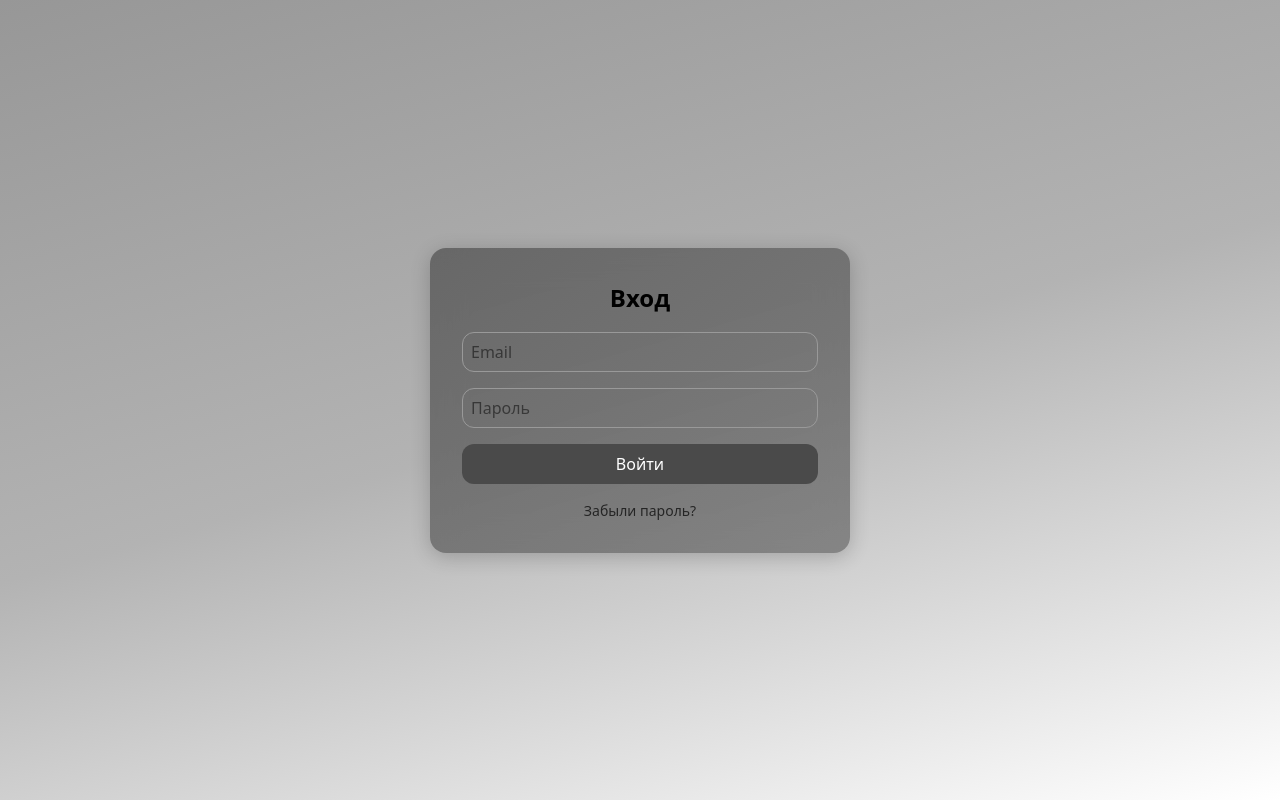
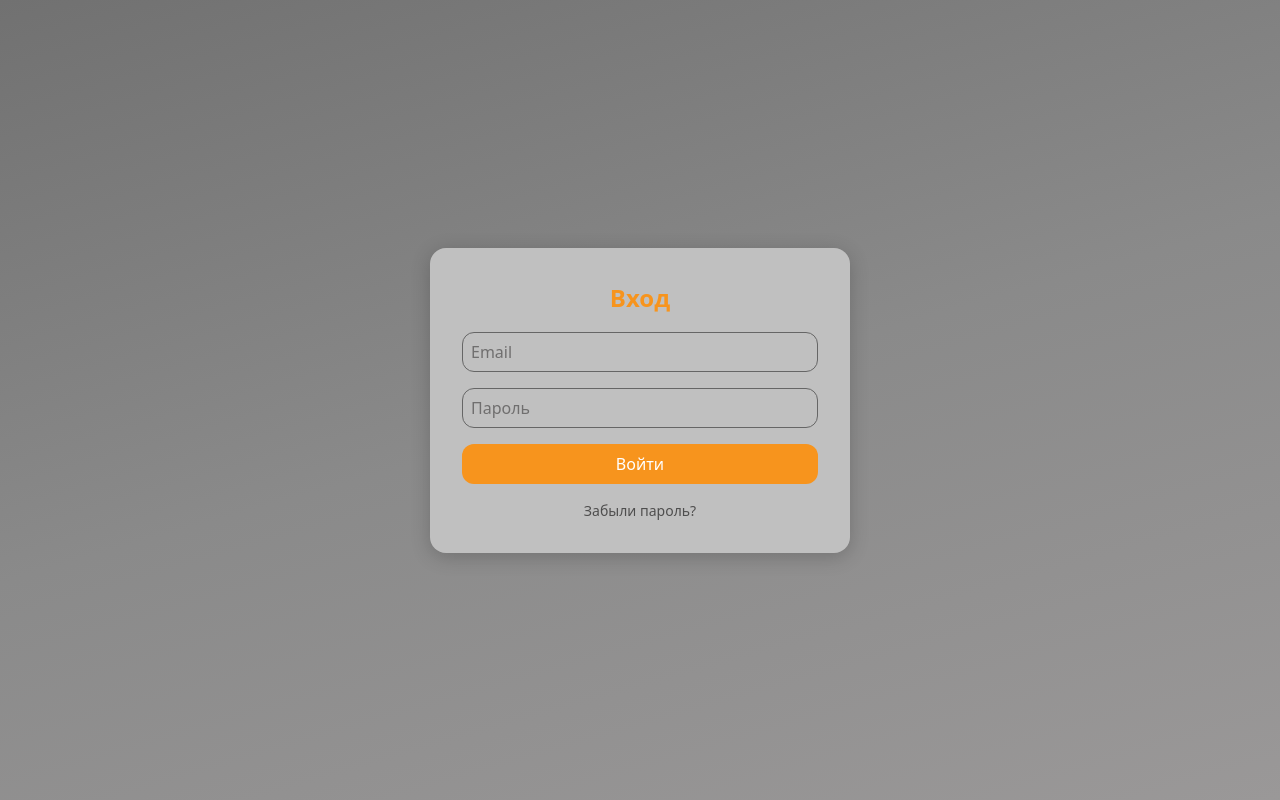
Before and after one commit to senyyapapa/lk-sut-front, a Next.js app: page /login in a window 1280 px wide. Built offline with nearby package versions, Linux system fonts and the light colour scheme.

Commit message:
new entry

```diff
--- a/src/app/login/login.scss
+++ b/src/app/login/login.scss
@@ -1,6 +1,6 @@
 .background-login {
     height: 100vh;
-    background: linear-gradient(164deg, rgb(151, 151, 151) 0%, rgb(179, 179, 179) 50%, rgb(255, 255, 255) 100%);
+    background: linear-gradient(164deg, rgb(113, 113, 113) 0%, rgb(138, 138, 138) 50%, rgb(154, 152, 152) 100%);
     display: flex;
     align-items: center;
     justify-content: center;
@@ -15,7 +15,7 @@
     display: flex;
     flex-direction: column;
     justify-content: center;
-    background: linear-gradient(to bottom right, rgba(75, 75, 75, 0.7), rgba(102, 102, 102, 0.7));
+    background: rgb(192, 192, 192);
     border-radius: 1rem;
     box-shadow: 0 4px 20px rgba(0, 0, 0, 0.2);
     backdrop-filter: blur(16px);
@@ -23,7 +23,7 @@
     .label-login {
         font-size: 1.5rem;
         font-weight: 600;
-        color: #000;
+        color: rgb(247, 148, 29);
         margin-bottom: 1rem;
         text-align: center;
     }
@@ -33,21 +33,23 @@
         flex-direction: column;
         gap: 1rem;
         width: 100%;
+        white-space: nowrap;
 
         .input-login {
             width: 100%;
             height: 2.5rem;
             padding: 0.5rem;
-            border: 1px solid #999999;
+            border: 1px solid #666666;
             font-size: 1rem;
             border-radius: 0.75rem;
             box-sizing: border-box;
+            color: #1f1e1e;
         }
 
         .button-login {
             width: 100%;
             height: 2.5rem;
-            background-color: #4a4a4a;
+            background-color: rgb(247, 148, 29);
             color: white;
             border: none;
             cursor: pointer;
@@ -61,5 +63,6 @@
     }
     .forgot-link {
     font-size: 0.875rem;
+    color: #1f1e1e;
 }
 }
--- a/src/app/login/page.tsx
+++ b/src/app/login/page.tsx
@@ -60,7 +60,7 @@ export default function LoginPage() {
               type='email'
               placeholder="Email"
               {...register('email')}
-              className={`input-login outline-none rounded-xl ${errors.email ? 'border-red-500' : ''}`}
+              className={`input-login outline-none rounded-xl ${errors.email ? 'border-red-400' : ''}`}
             />
             {errors.email && <p className="text-red-500 text-sm mt-1">{errors.email.message}</p>}
 
@@ -68,7 +68,7 @@ export default function LoginPage() {
               type='password'
               placeholder="Пароль"
               {...register('password')}
-              className={`input-login outline-none rounded-xl ${errors.password ? 'border-red-500' : ''}`}
+              className={`input-login outline-none rounded-xl ${errors.password ? 'border-red-400' : ''}`}
             />
             {errors.password && <p className="text-red-500 text-sm mt-1">{errors.password.message}</p>}
 
```
